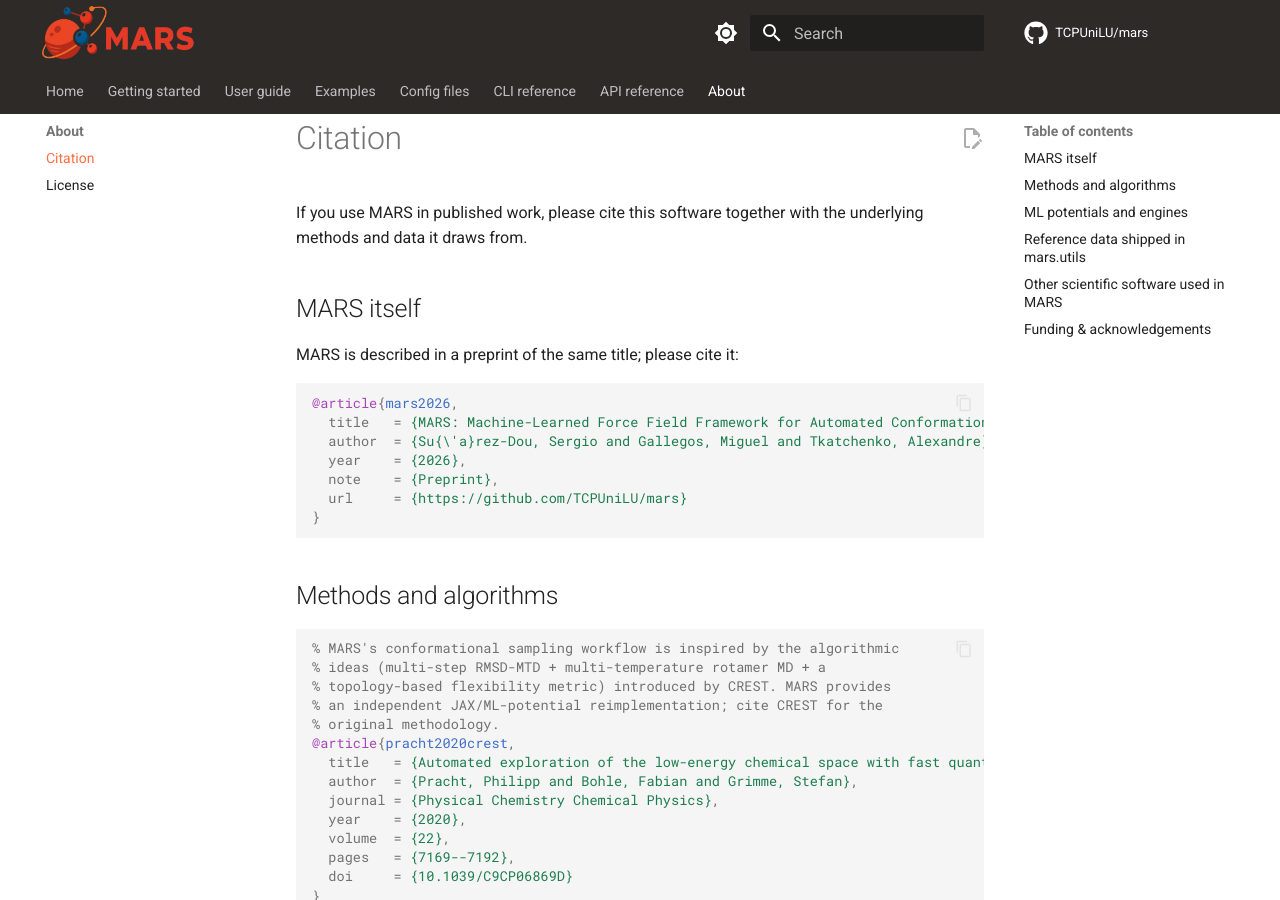
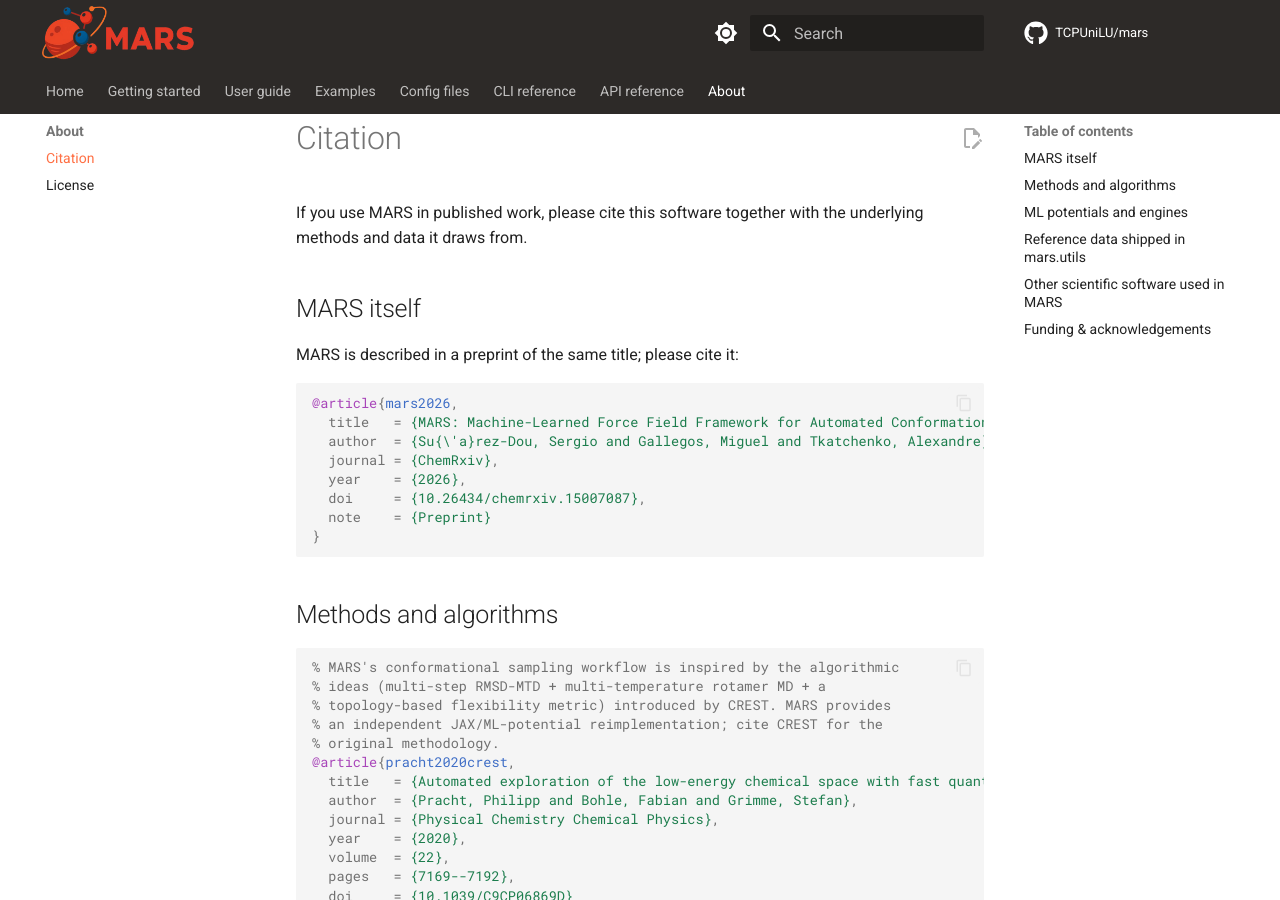
Before and after one commit to TCPUniLU/mars, an MkDocs documentation site: the page built from docs/about/citation.md, in a window 1280 px wide and 900 px high. Built offline with MkDocs 1.6.1 and Material for MkDocs 9.7.7, drawn with Linux system fonts in a browser that asks for light colours; comment, search, counter and statistics services are not loaded.

Commit message:
Add ChemRxiv DOI to MARS citation

````diff
--- a/docs/about/citation.md
+++ b/docs/about/citation.md
@@ -11,9 +11,10 @@ MARS is described in a preprint of the same title; please cite it:
 @article{mars2026,
   title   = {MARS: Machine-Learned Force Field Framework for Automated Conformational Sampling, Vibrational Spectroscopy, and Microsolvation},
   author  = {Su{\'a}rez-Dou, Sergio and Gallegos, Miguel and Tkatchenko, Alexandre},
+  journal = {ChemRxiv},
   year    = {2026},
-  note    = {Preprint},
-  url     = {https://github.com/TCPUniLU/mars}
+  doi     = {10.26434/chemrxiv.15007087},
+  note    = {Preprint}
 }
 ```
 
````
Also changed, not shown: README.md (+3 -2 lines).
